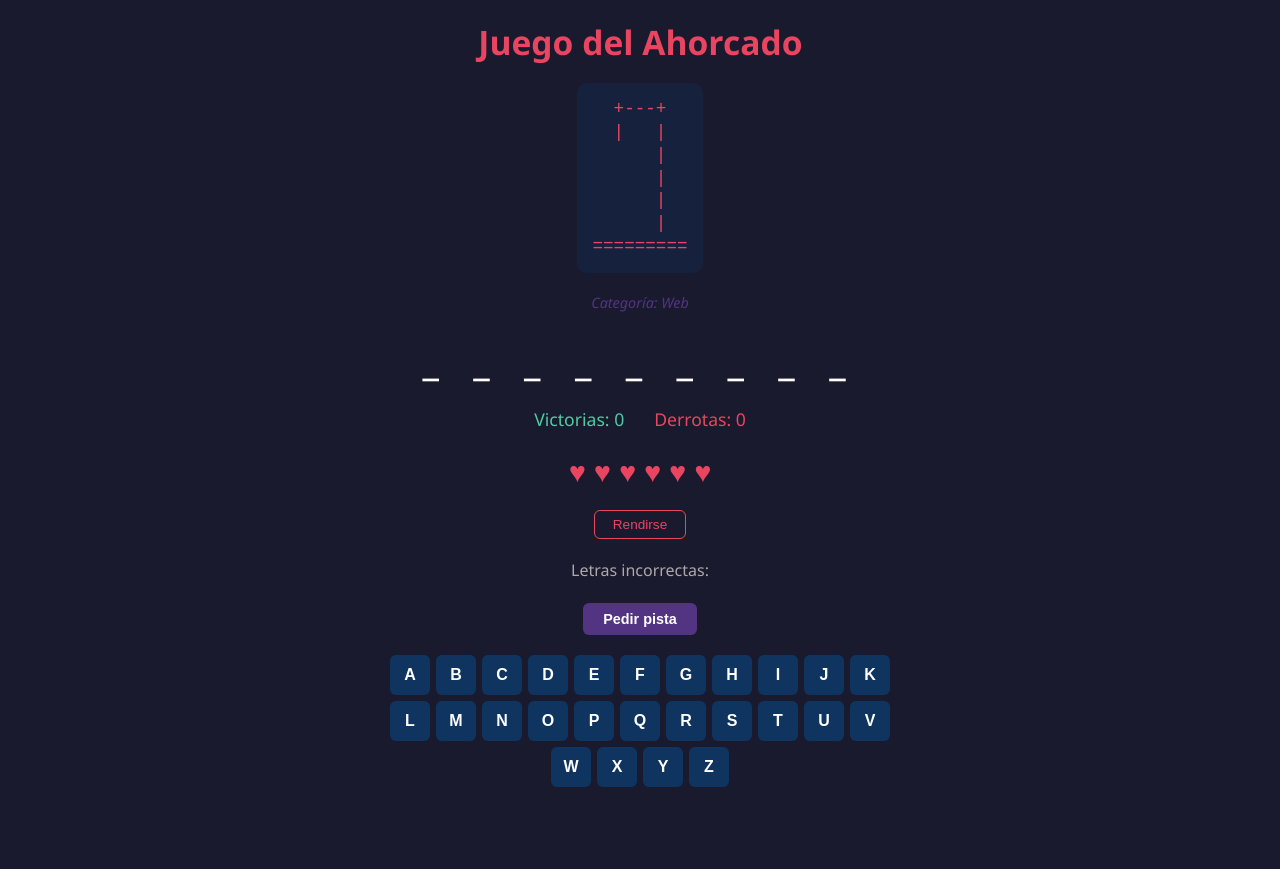
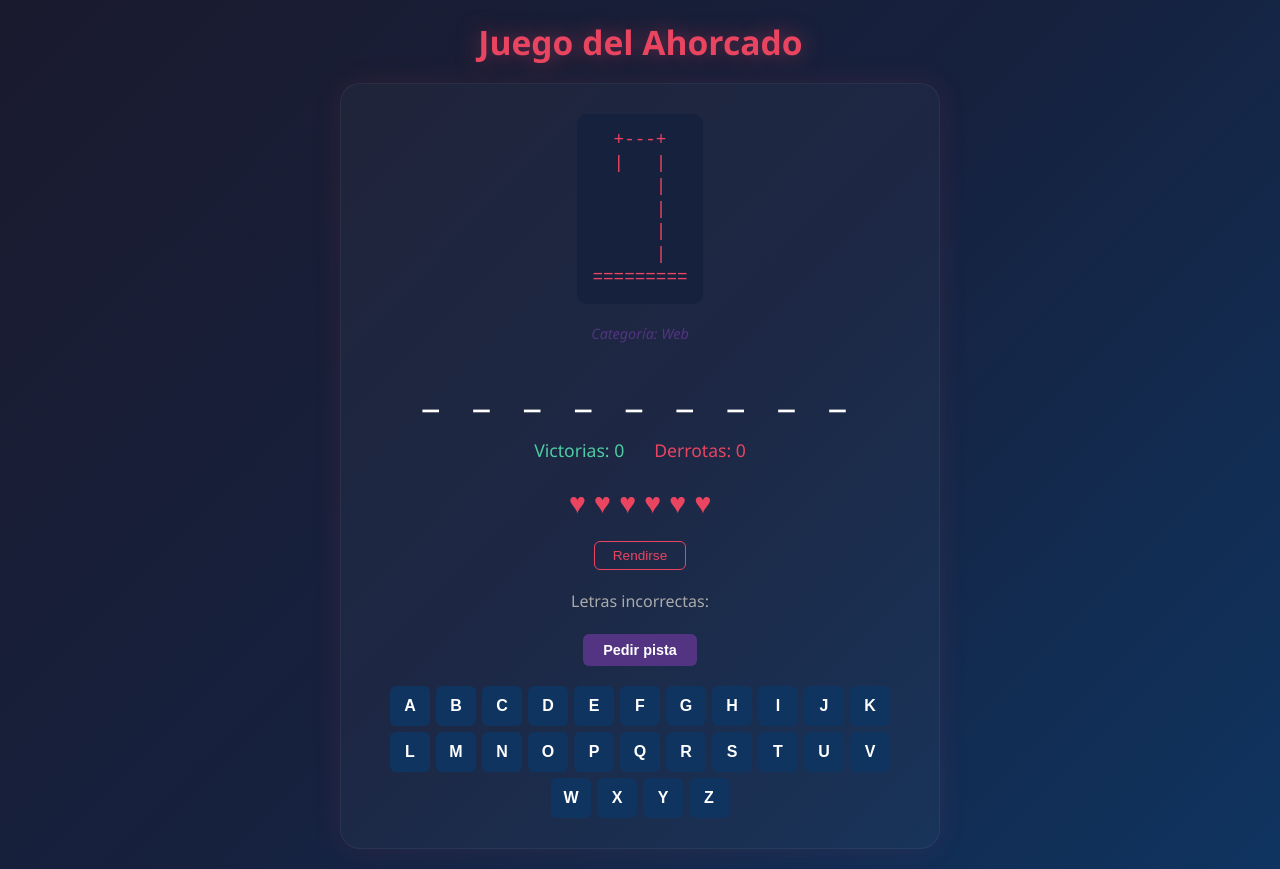
Before and after one commit to rwciANA/lab10-daw, an Angular app in the folder lab10-ahorcado/: page / in a window 1280 px wide. Before the commit the page ends 807 px from the top, so only its background shows below. Built offline with nearby package versions, Linux system fonts and the light colour scheme.

Commit message:
Mejorar diseño con gradiente, sombras y contenedor

```diff
--- a/lab10-ahorcado/src/app/app.css
+++ b/lab10-ahorcado/src/app/app.css
@@ -3,7 +3,7 @@
   flex-direction: column;
   align-items: center;
   min-height: 100vh;
-  background: #1a1a2e;
+  background: linear-gradient(135deg, #1a1a2e 0%, #16213e 50%, #0f3460 100%);
   color: #eee;
   font-family: 'Segoe UI', sans-serif;
   padding: 20px;
@@ -31,6 +31,7 @@ h1 {
   font-size: 2rem;
   margin-bottom: 20px;
   animation: pulse 2s infinite;
+  text-shadow: 0 0 20px rgba(233,69,96,0.5);
 }
 
 .juego {
@@ -38,6 +39,13 @@ h1 {
   flex-direction: column;
   align-items: center;
   gap: 20px;
+  background: rgba(255,255,255,0.03);
+  padding: 30px;
+  border-radius: 20px;
+  border: 1px solid rgba(255,255,255,0.05);
+  box-shadow: 0 0 30px rgba(233,69,96,0.1);
+  max-width: 600px;
+  width: 100%;
 }
 
 .ahorcado pre {
--- a/lab10-ahorcado/src/app/app.ts
+++ b/lab10-ahorcado/src/app/app.ts
@@ -59,8 +59,10 @@ export class App {
   }
 
   rendirse() {
-    this.juegoTerminado = true;
-    this.gano = false;
+    if (confirm('¿Estás seguro de que quieres rendirte?')) {
+      this.juegoTerminado = true;
+      this.gano = false;
+    }
   }
 
   get pista(): string {
```
